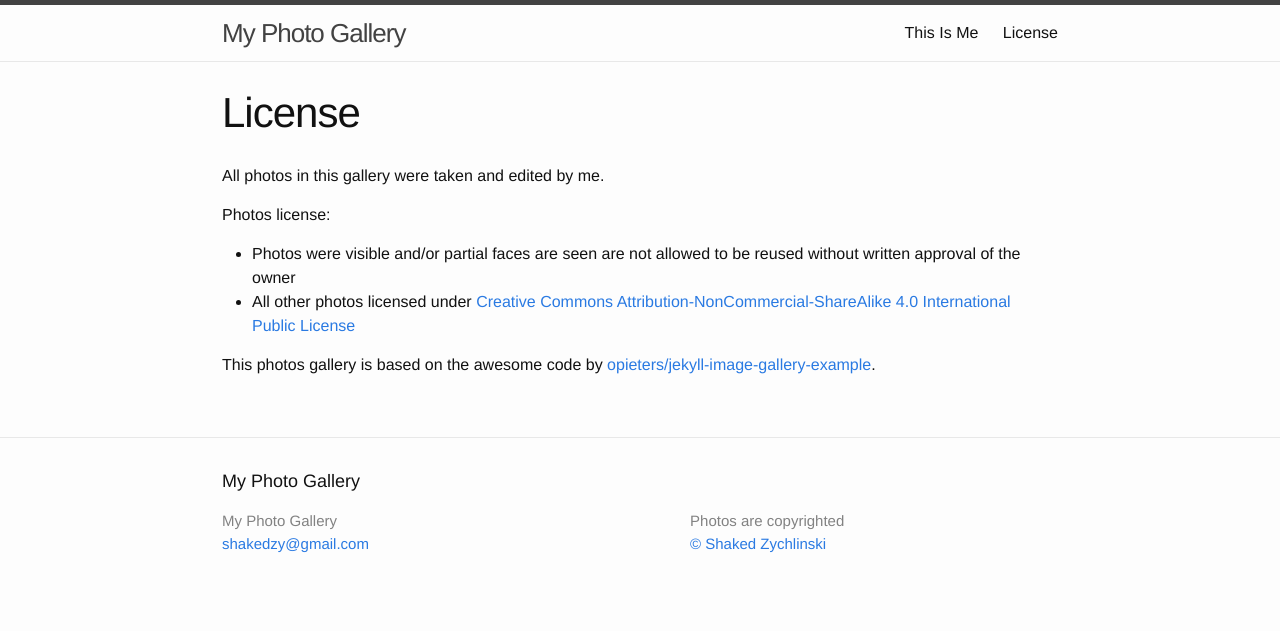
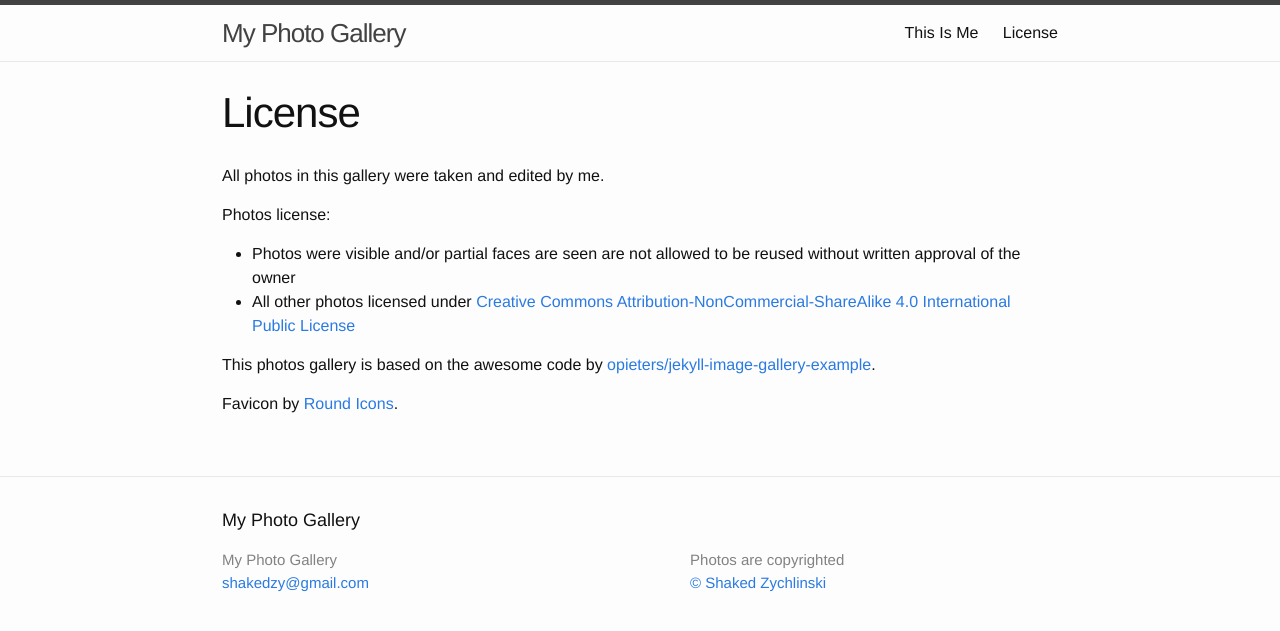
Before and after one commit to shakedzy/photo-gallery, a Jekyll site: the page built from _pages/license.md, in a window 1280 px wide. Shown: the top 631 px of the page. Built offline with Jekyll 4.4.1, drawn with Linux system fonts in a browser that asks for light colours.

Commit message:
Add favicon

```diff
--- a/_config.yml
+++ b/_config.yml
@@ -13,6 +13,7 @@
 baseurl: "/photo-gallery" # the subpath of your site, e.g. /blog
 url: "https://shakedzy.xyz" # the base hostname & protocol for your site
 google_analytics: UA-141245946-1
+favicon: "/assets/site/favicon.png"
 include: ["_pages"]
 
 # Build settings
--- a/_includes/head.html
+++ b/_includes/head.html
@@ -2,6 +2,7 @@
   <meta charset="utf-8">
   <meta http-equiv="X-UA-Compatible" content="IE=edge">
   <meta name="viewport" content="width=device-width, initial-scale=1">
+  <link rel="shortcut icon" type="image/png" href="{{ site.url }}{{ site.baseurl }}{{ site.favicon }}"/>
 
   <title>{% if page.title %}{{ page.title }}{% else %}{{ site.title }}{% endif %}</title>
   <meta name="description" content="{% if page.excerpt %}{{ page.excerpt | strip_html | strip_newlines | truncate: 160 }}{% else %}{{ site.description }}{% endif %}">
--- a/_pages/license.md
+++ b/_pages/license.md
@@ -11,3 +11,5 @@
 * All other photos licensed under [Creative Commons Attribution-NonCommercial-ShareAlike 4.0 International Public License](http://creativecommons.org/licenses/by-nc-sa/4.0/)
 
 This photos gallery is based on the awesome code by [opieters/jekyll-image-gallery-example](https://github.com/opieters/jekyll-image-gallery-example).
+
+Favicon by [Round Icons](https://roundicons.com).
```
Also changed, not shown: assets/site/favicon.png (added).
